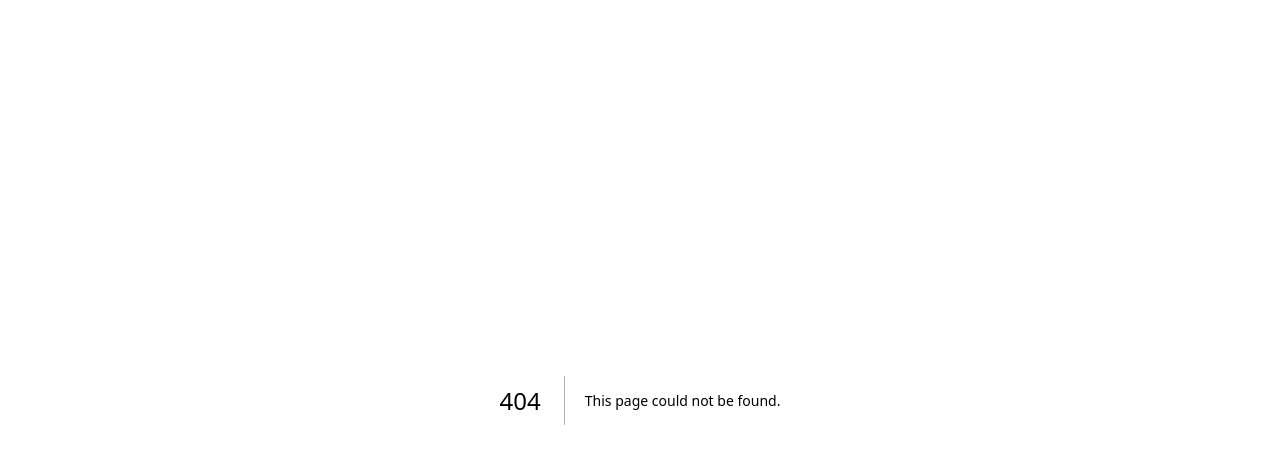
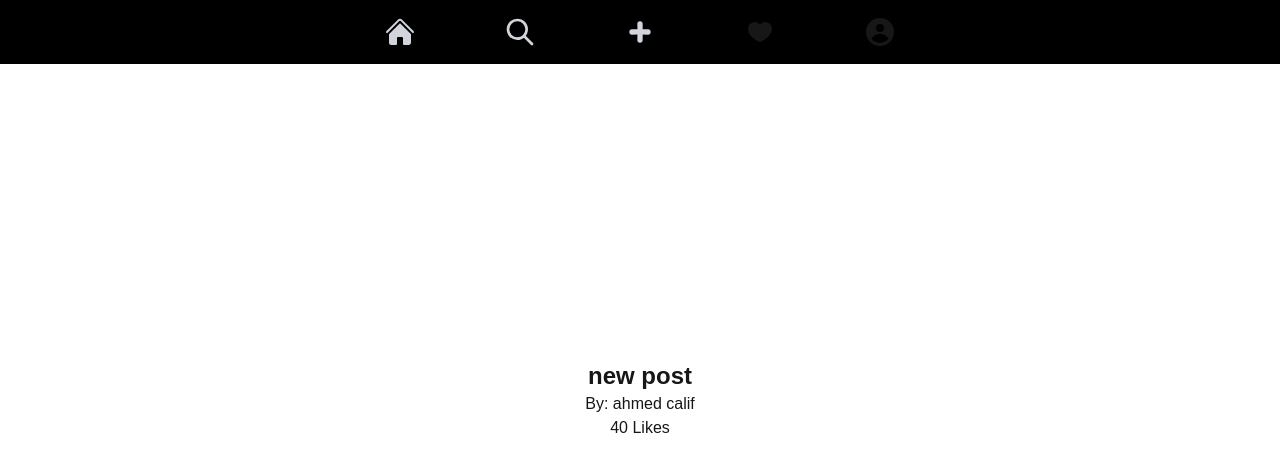
Before and after one commit to AhmedCalif/Assignment1-Threads, a Next.js app: page /post/1 in a window 1280 px wide. Before the commit this address had no page. Shown: the top 472 px of the page. Built offline with nearby package versions, Linux system fonts and the light colour scheme.

Commit message:
feat: single post completed

```diff
--- /dev/null
+++ b/src/app/post/[id]/page.tsx
@@ -0,0 +1,28 @@
+'use client'
+
+import { useParams } from 'next/navigation';
+import * as fakeDb from '@/fakeDb';
+import NavBar from '@/app/NavBar/page';
+
+export default function SinglePost() {
+  const {id} = useParams();
+
+  const singularPost = fakeDb.getPost(Number(id));
+
+  return (
+    <>
+      <NavBar />
+      <div className="flex flex-col justify-center items-center h-screen mt-22">
+        {singularPost ? (
+          <>
+            <h1 className="text-2xl font-bold">{singularPost.content}</h1>
+            <p>By: {singularPost.user.firstName} {singularPost.user.lastName}</p>
+            <p>{singularPost.likes} Likes</p>
+          </>
+        ) : (
+          <p>Post not found</p>
+        )}
+      </div>
+    </>
+  );
+}
```
